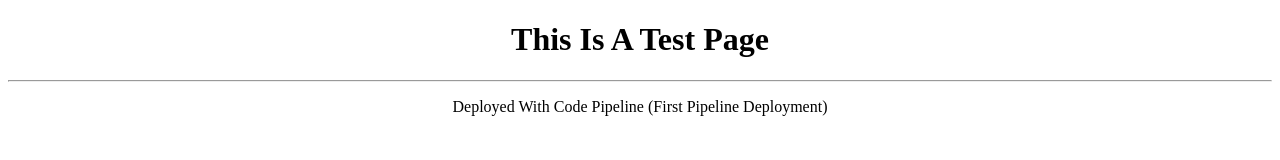
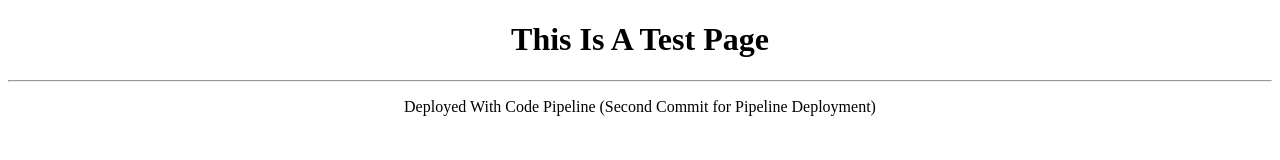
Before and after one commit to taha-wajahat/newrepo, a plain HTML site: page index.html in a window 1280 px wide. Drawn offline with Linux system fonts and the light colour scheme.

Commit message:
Update index.html

```diff
--- a/index.html
+++ b/index.html
@@ -6,6 +6,6 @@
 <body>
   <h1 style="text-align:center;"><b>This Is A Test Page</b></h1>
   <hr>
-  <p style="text-align:center;">Deployed With Code Pipeline (First Pipeline Deployment)</p>
+  <p style="text-align:center;">Deployed With Code Pipeline (Second Commit for Pipeline Deployment)</p>
 </body>
 </html>
```
